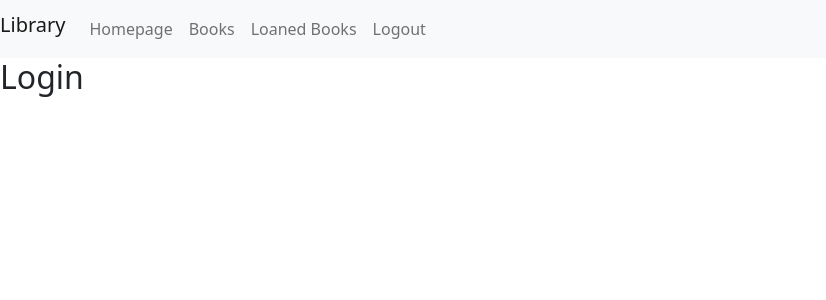
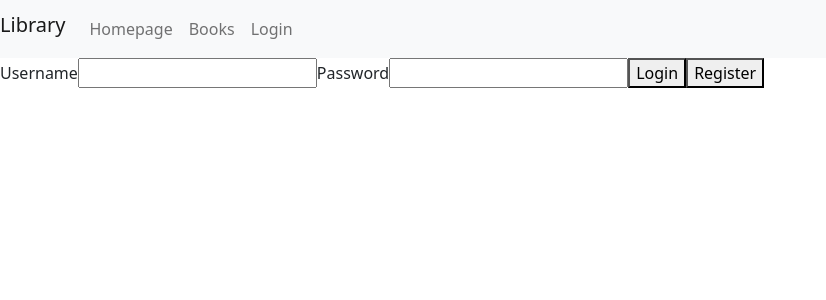
Before and after one commit to Koivunlehti/react-harjoitusprojekti-kirjasto, a React (Create React App) app in the folder frontend/: page /login in a window 1280 px wide. Shown: the top 300 px of the page, without its empty margins (0-826 px from the left). Built offline with nearby package versions, Linux system fonts and the light colour scheme; no server answers; the HTML template or start-up script is replaced by a standard one.

Commit message:
Frontend alustavaa login testausta

```diff
--- a/frontend/src/App.js
+++ b/frontend/src/App.js
@@ -1,15 +1,27 @@
 import NavigationBar from "./components/NavigationBar";
 import Books from "./components/Books";
+import Login from "./components/Login";
 import {Route, Routes, Navigate} from "react-router-dom";
 
+import {useState, useEffect} from "react";
+
 function App() {
+  const [loggedIn, setLoggedIn] = useState(false)
+
+  useEffect(() => {
+    if(sessionStorage.getItem("loggedIn")) {
+      setLoggedIn(JSON.parse(sessionStorage.getItem("loggedIn")))
+    }
+  }, [])
+
+
   return (
     <div className="App">
-      <NavigationBar isLoggedIn={true}/>
+      <NavigationBar isLoggedIn={loggedIn} login={setLoggedIn}/>
       <Routes>
           <Route path="/" element={<h2>Main</h2>} />
-          <Route path="/books" element={<Books />} />
-          <Route path="/login" element={<h2>Login</h2>} />
+          <Route path="/books" element={<Books isLoggedIn={loggedIn} />} />
+          <Route path="/login" element={<Login isLoggedIn={loggedIn} login={setLoggedIn} />} />
           <Route path="*" element={<Navigate to="/" />} />
       </Routes>
     </div>
--- /dev/null
+++ b/frontend/src/components/Login.js
@@ -0,0 +1,28 @@
+import {useNavigate} from "react-router-dom";
+
+const Login = (props) => {
+    const navigate = useNavigate();
+
+    if(props.isLoggedIn)
+        navigate("/");
+
+    const click = (event) => {
+        event.preventDefault();
+        props.login(true);
+        sessionStorage.setItem("loggedIn", "true")
+        navigate("/");
+    }
+
+    return (
+        <form >
+            <label htmlFor="username">Username</label>
+            <input type="text" id="username" name="username"></input>
+            <label htmlFor="password">Password</label>
+            <input type="text" id="password" name="password"></input>
+            <button onClick={click}>Login</button>
+            <button onClick={click}>Register</button>
+        </form>
+    )
+}
+
+export default Login
--- a/frontend/src/components/NavigationBar.js
+++ b/frontend/src/components/NavigationBar.js
@@ -1,7 +1,12 @@
 import {Link} from "react-router-dom"
 
 const NavigationBar = (props) => {
-    console.log(props.isLoggedIn)
+
+    const logout = () => {
+        props.login(false)
+        sessionStorage.setItem("loggedIn", "false")
+    }
+
     if (props.isLoggedIn) {
         return (
             <nav className="navbar navbar-expand-sm navbar-light bg-light">
@@ -17,7 +22,7 @@ const NavigationBar = (props) => {
                         <Link className="nav-link" to="/loaned">Loaned Books</Link>
                     </li>
                     <li className="nav-item">
-                        <Link className="nav-link" to="/logout">Logout</Link>
+                        <button onClick={logout}>Logout</button>
                     </li>
                 </ul>
             </nav>
```
